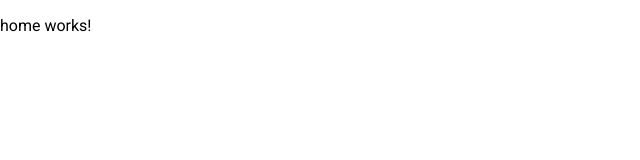
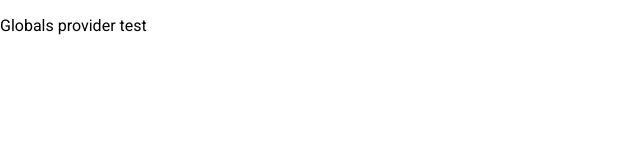
Before and after one commit to tonyvu1/AlgoMemory, an Angular app in the folder client/: page / in a window 1280 px wide. Shown: the top 160 px of the page, without its empty margins (0-640 px from the left). Built offline with nearby package versions, Linux system fonts and the light colour scheme.

Commit message:
Set up globals injectable

```diff
--- /dev/null
+++ b/client/src/app/globals.ts
@@ -0,0 +1,6 @@
+import { Injectable } from "@angular/core";
+
+@Injectable()
+export class Globals {
+  title: string = "Globals provider test";
+}
--- a/client/src/app/home/home.component.html
+++ b/client/src/app/home/home.component.html
@@ -1 +1 @@
-<p>home works!</p>
+<p>{{globals.title}}</p>
--- a/client/src/app/home/home.component.ts
+++ b/client/src/app/home/home.component.ts
@@ -1,15 +1,18 @@
-import { Component, OnInit } from '@angular/core';
+import { Component, OnInit } from "@angular/core";
+import { Globals } from "../globals";
 
 @Component({
-  selector: 'app-home',
-  templateUrl: './home.component.html',
-  styleUrls: ['./home.component.scss']
+  selector: "app-home",
+  templateUrl: "./home.component.html",
+  styleUrls: ["./home.component.scss"]
 })
 export class HomeComponent implements OnInit {
 
-  constructor() { }
+  globals: Globals;
 
-  ngOnInit() {
+  constructor(globals: Globals) {
+    this.globals = globals;
   }
 
+  ngOnInit() {}
 }
```
Also changed, not shown: client/src/app/app.module.ts (+7 -2 lines).
